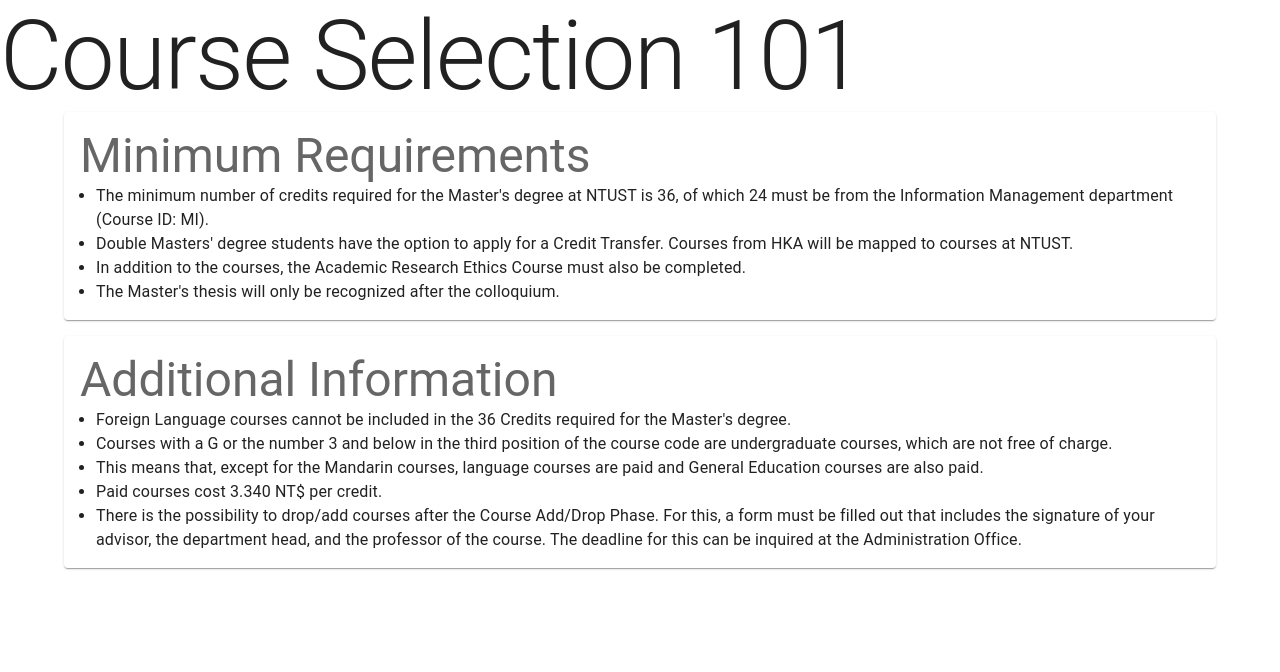
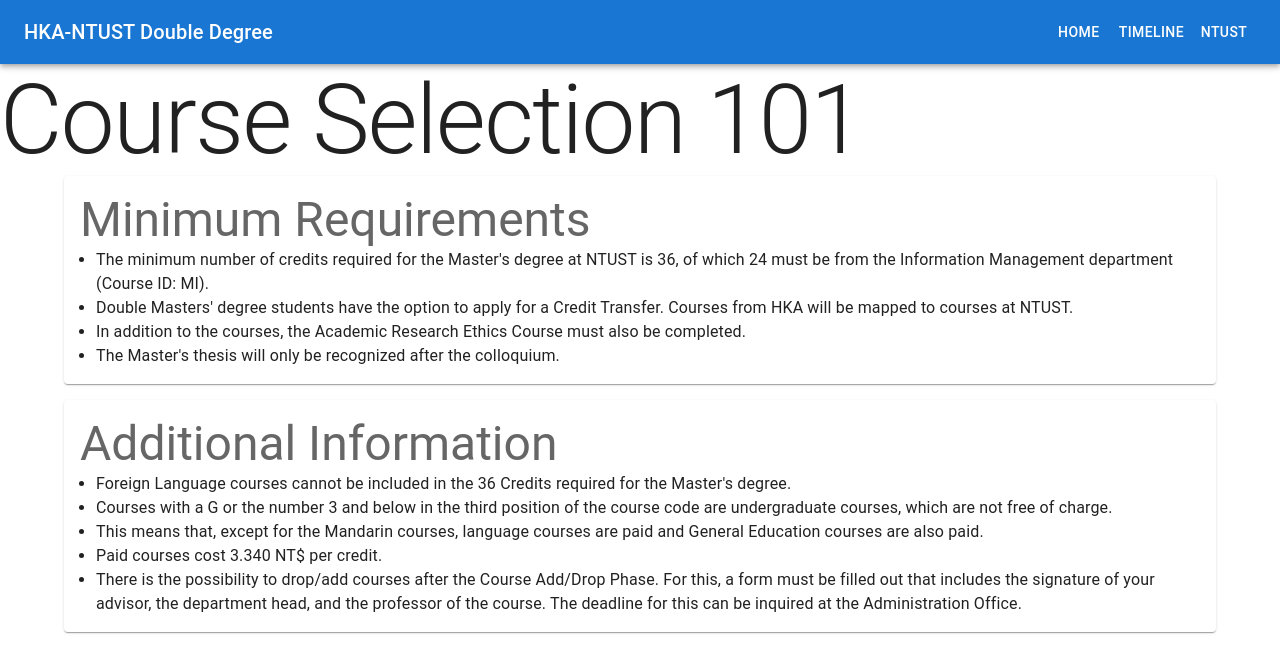
Before and after one commit to Sui-nyan/HKA-NTUST-double-degree, a Next.js app: page /NTUST/course-selection in a window 1280 px wide. Shown: the top 672 px of the page. Built offline with nearby package versions, Linux system fonts and the light colour scheme.

Commit message:
navbar & routes

```diff
--- a/app/components/NavBar.tsx
+++ b/app/components/NavBar.tsx
@@ -1,11 +1,69 @@
 "use client";
-import {AppBar, Container} from "@mui/material";
+
+import Link from "next/link";
+import {useState} from "react";
+import {AppBar, Button, Container, Menu, MenuItem, Toolbar, Typography} from "@mui/material";
+
+import {RouteItem, routes} from "@/lib/routes";
 
 export default function NavBar() {
+    const [anchorEl, setAnchorEl] = useState<null | HTMLElement>(null);
+    const [activeMenu, setActiveMenu] = useState<RouteItem[] | null>(null);
+
+    const handleOpenMenu = (event: React.MouseEvent<HTMLElement>, items: RouteItem[]) => {
+        setAnchorEl(event.currentTarget);
+        setActiveMenu(items);
+    };
+
+    const handleCloseMenu = () => {
+        setAnchorEl(null);
+        setActiveMenu(null);
+    };
+
     return (
-        <AppBar position={"fixed"}>
-            <Container maxWidth={"xl"}>
+        <AppBar position="static">
+            <Container maxWidth="xl">
+                <Toolbar disableGutters>
+                    <Typography variant="h6" component="div" sx={{flexGrow: 1}}>
+                        HKA-NTUST Double Degree
+                    </Typography>
+
+                    {routes.map((route) => {
+                        const hasChildren = Array.isArray(route.children) && route.children.length > 0;
+
+                        if (!hasChildren) {
+                            return (
+                                <Button key={route.href} color="inherit" component={Link} href={route.href}>
+                                    {route.label}
+                                </Button>
+                            );
+                        }
+
+                        return (
+                            <div key={route.href}>
+                                <Button
+                                    color="inherit"
+                                    onClick={(event) => handleOpenMenu(event, route.children ?? [])}
+                                >
+                                    {route.label}
+                                </Button>
+                                <Menu
+                                    anchorEl={anchorEl}
+                                    open={Boolean(anchorEl) && activeMenu === route.children}
+                                    onClose={handleCloseMenu}
+                                    keepMounted
+                                >
+                                    {route.children?.map((child) => (
+                                        <MenuItem key={child.href} onClick={handleCloseMenu} component={Link} href={child.href}>
+                                            {child.label}
+                                        </MenuItem>
+                                    ))}
+                                </Menu>
+                            </div>
+                        );
+                    })}
+                </Toolbar>
             </Container>
         </AppBar>
-    )
+    );
 }
--- a/app/layout.tsx
+++ b/app/layout.tsx
@@ -47,7 +47,6 @@
           {/* Insert server-side emotion styles */}
           <meta charSet="utf-8" />
           <meta name="viewport" content="width=device-width, initial-scale=1" />
-          <div dangerouslySetInnerHTML={{ __html: emotionStyles }} />
         </head>
         <body
             className={`${geistSans.variable} ${geistMono.variable} antialiased`}
--- /dev/null
+++ b/lib/routes.ts
@@ -0,0 +1,37 @@
+export type RouteItem = {
+  label: string;
+  href: string;
+  /**
+   * Optional children for nested navigation (e.g., dropdowns).
+   */
+  children?: RouteItem[];
+};
+
+export const routes: RouteItem[] = [
+  {
+    label: "Home",
+    href: "/",
+  },
+  {
+    label: "Timeline",
+    href: "/timeline",
+  },
+  {
+    label: "NTUST",
+    href: "/NTUST",
+    children: [
+      {
+        label: "Overview",
+        href: "/NTUST",
+      },
+      {
+        label: "Classes",
+        href: "/NTUST/classes",
+      },
+      {
+        label: "Course Selection",
+        href: "/NTUST/course-selection",
+      },
+    ],
+  },
+];
```
